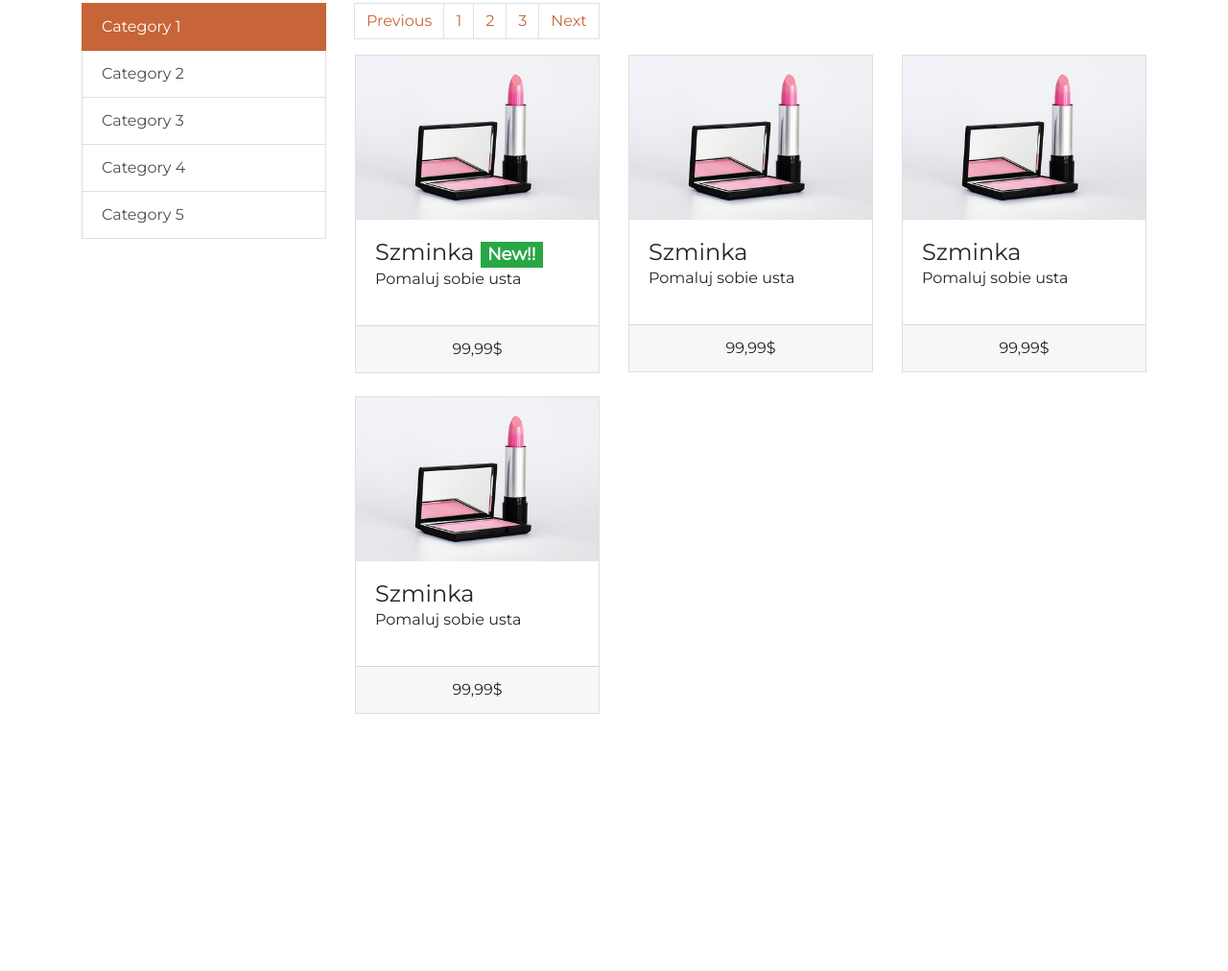
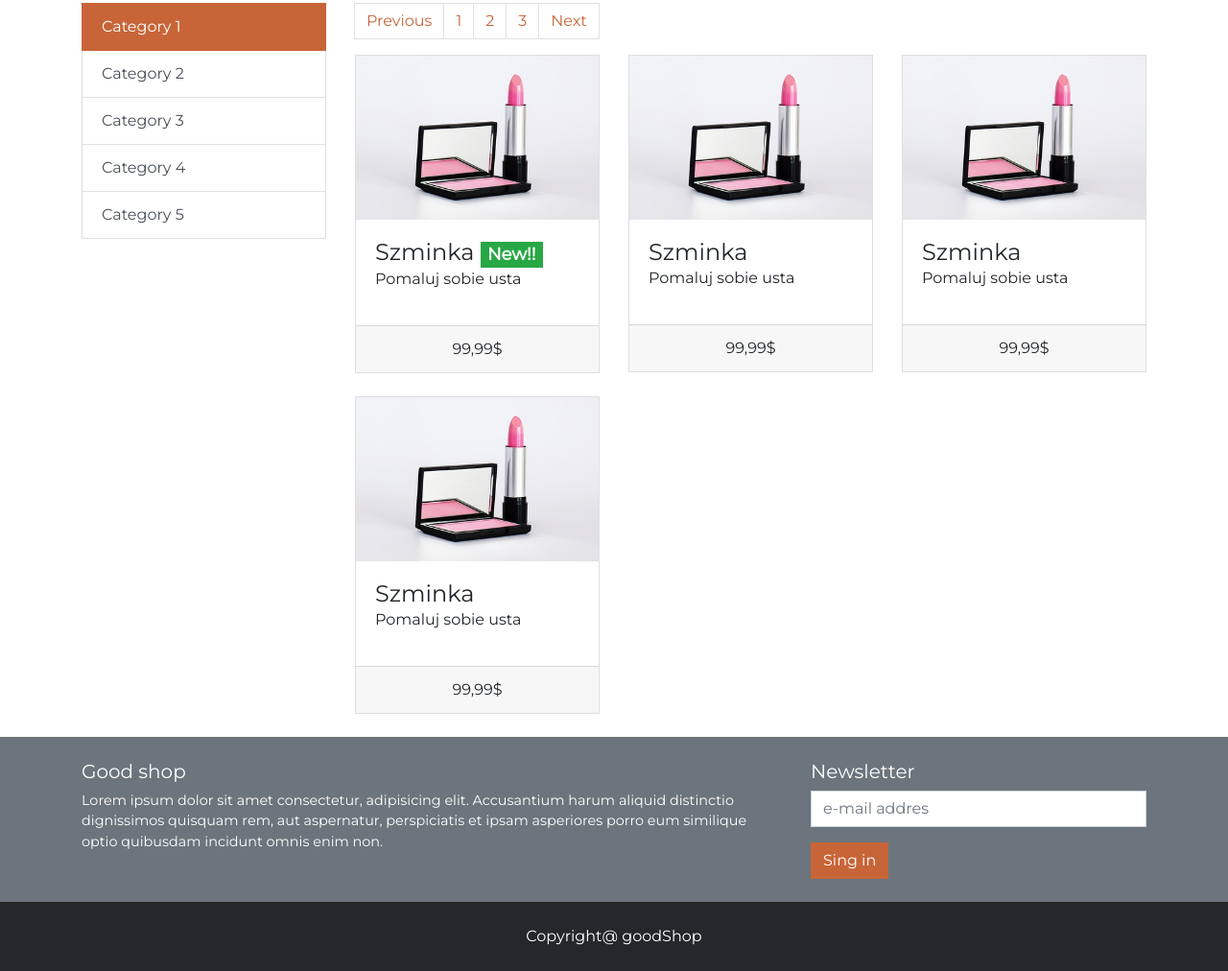
Before and after one commit to stanleyy20/bootstrap-shoop, a website built with webpack: page app/index.html in a window 1280 px wide. Shown: the part 504-1516 px from the top of the page at 96% size. Before the commit the page ends 1272 px from the top, so only its background shows below. Built offline with nearby package versions, Linux system fonts and the light colour scheme.

Commit message:
add footer

```diff
--- a/app/index.html
+++ b/app/index.html
@@ -129,5 +129,30 @@
         </div>
       </main>
     </div>
+
+    <footer class="bg-secondary text-white py-4">
+      <div class="container">
+        <div class="row">
+          <div class="col-md-8">
+            <h5>Good shop</h5>
+            <p class="info">
+              Lorem ipsum dolor sit amet consectetur, adipisicing elit. Accusantium harum aliquid distinctio dignissimos
+              quisquam rem, aut aspernatur, perspiciatis et ipsam asperiores porro eum similique optio quibusdam
+              incidunt omnis enim non.
+            </p>
+          </div>
+          <div class="col-md-4">
+            <form action="">
+              <h5>Newsletter</h5>
+              <input type="emial" class="form-control" placeholder="e-mail addres" />
+              <button class="btn btn-primary mt-3">Sing in</button>
+            </form>
+          </div>
+        </div>
+      </div>
+    </footer>
+    <div class="second-footer py-4 text-white d-flex justify-content-center align-items-center">
+      Copyright@ goodShop
+    </div>
   </body>
 </html>
--- /dev/null
+++ b/app/sass/_footer.scss
@@ -0,0 +1,9 @@
+footer {
+  .info {
+    font-size: 0.9rem;
+  }
+}
+
+.second-footer {
+  background: darken($secondary, $amount: 30%);
+}
--- a/app/sass/index.scss
+++ b/app/sass/index.scss
@@ -3,3 +3,4 @@
 @import '/node_modules/bootstrap/scss/bootstrap.scss';
 
 @import 'jumbotron';
+@import 'footer';
```
